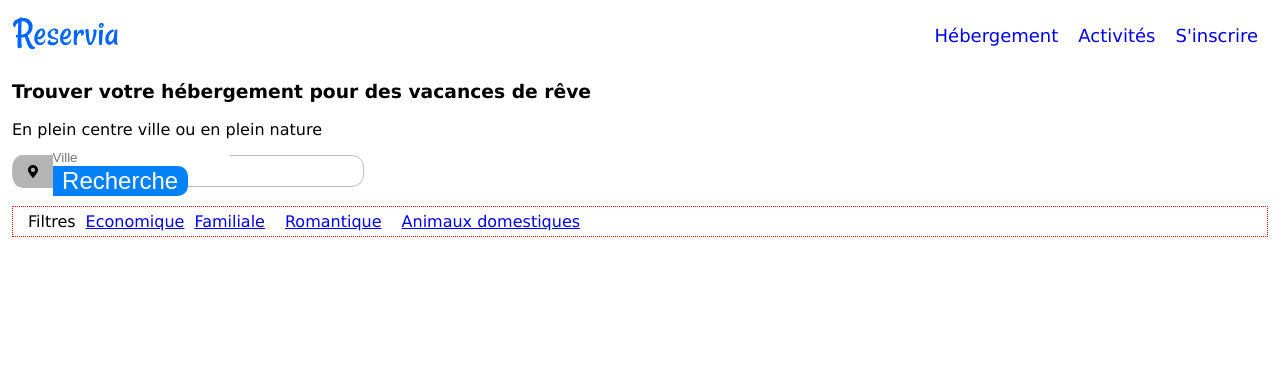
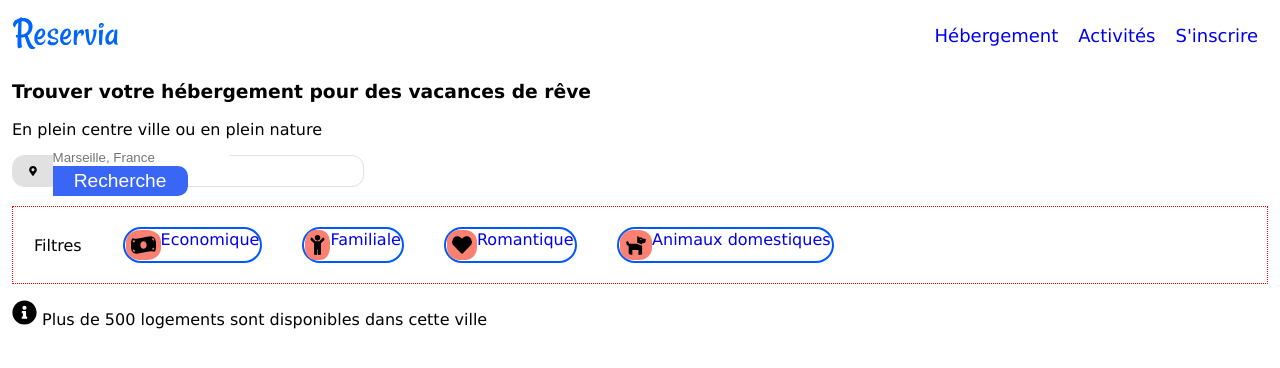
Before and after one commit to webservicesfrance/P2_shehzad_qaiser, a plain HTML site: page index.html in a window 1280 px wide. Drawn offline with Linux system fonts and the light colour scheme; a web font is replaced by a local one.

Commit message:
Realisation des boutons filtre teste 1

```diff
--- a/index.html
+++ b/index.html
@@ -29,6 +29,7 @@
         </div>
         <h3>Trouver votre hébergement pour des vacances de rêve</h3>
         <p>En plein centre ville ou en plein nature</p>
+        <!--Bouton Recherche-->
 
         <div id="recherches">
           <img id="gps" src="images/logo/map.svg" alt="logo gps" height="25" />
@@ -37,20 +38,44 @@
               type="text"
               name="recherche"
               id="recherche"
-              placeholder="Ville"
+              placeholder="Marseille, France"
             />
+            <!--size="20" definie la taille en longueur de texte du input-->
             <input id="btn" type="submit" value="Recherche" />
           </form>
         </div>
+
         <br />
 
         <div id="menu-filtre">
           <div id="filtres"><a href="#"></a>Filtres</div>
-          <div id="economique"><a href="#">Economique</a></div>
-          <div id="familial"><a href="#">Familiale</a></div>
-          <div id="romantique"><a href="#">Romantique</a></div>
-          <div id="animaux"><a href="#">Animaux domestiques</a></div>
+          <div id="economique">
+            <img class="rond" src="images/logo/argent.svg" alt="argent" />
+            <a href="#">Economique</a>
+          </div>
+          <div id="familial">
+            <img class="rond" src="images/logo/enfant.svg" alt="enfant" /><a
+              href="#"
+              >Familiale</a
+            >
+          </div>
+          <div id="romantique">
+            <img class="rond" src="images/logo/coeur.svg" alt="coeur" /><a
+              href="#"
+              >Romantique</a
+            >
+          </div>
+          <div id="animaux">
+            <img class="rond" src="images/logo/chien.svg" alt="animaux" /><a
+              href="#"
+              >Animaux domestiques</a
+            >
+          </div>
         </div>
+        <p>
+          <img src="images/logo/info.svg" alt="info" height="25" />
+          Plus de 500 logements sont disponibles dans cette ville
+        </p>
       </header>
     </div>
   </body>
--- a/style.css
+++ b/style.css
@@ -1,5 +1,10 @@
+@font-face {
+  font-family: "Raleway";
+  src: url("static/Raleway-Regular.ttf") format("truetype");
+}
+
 body {
-  font-family: Verdana, Geneva, Tahoma, sans-serif;
+  font-family: Raleway, Verdana, Geneva, Tahoma, sans-serif;
 }
 
 #bloc_page {
@@ -40,25 +45,83 @@ li {
   margin-right: 50%;
 }
 
+/*Bouton de Recherche*/
+#recherches {
+  display: flex;
+  flex-direction: row;
+  justify-content: center;
+  align-items: center;
+  border: 1px rgb(225, 225, 225) solid;
+  padding: 0;
+  width: 350px;
+  height: 30px;
+  border-radius: 12px;
+  font-family: Raleway, Verdana, Geneva, Tahoma, sans-serif;
+}
+#gps {
+  background-color: rgb(225, 225, 225);
+  height: 10px;
+  width: 20px;
+  border-top-left-radius: 10px;
+  border-bottom-left-radius: 10px;
+  padding: 10px;
+}
+#btn {
+  background-color: rgb(58, 102, 248);
+  font-size: 1.2em;
+  height: 30px;
+  width: 135px;
+  color: white;
+  border: none;
+  border-top-right-radius: 10px;
+  border-bottom-right-radius: 10px;
+}
+
+#recherche {
+  padding: 0;
+  border-width: 0px;
+}
+
 /*Menu filtre*/
 
 #menu-filtre {
   display: flex;
+  flex-direction: row;
   justify-content: start;
+  align-items: center;
   flex-wrap: wrap;
-  padding: 5px;
   border: 1px red dotted;
 }
 
 #filtres,
-#economie,
+#economique,
 #familial,
 #romantique,
 #animaux {
-  padding: 0 10px;
+  margin: 20px;
+  padding: 1px;
+  border-radius: 20px;
 }
 
-/**/
+a {
+  text-decoration-line: none;
+}
+
+#economique,
+#familial,
+#romantique,
+#animaux {
+  display: flex;
+  border: 2px solid rgb(0, 89, 255);
+  height: 30px;
+  width: auto;
+}
+
+.rond {
+  background-color: salmon;
+  border-radius: 40%;
+  padding: 5px;
+}
 
 /*Media queries pour les tablettes*/
 @media all and (max-width: 1024px) {
@@ -97,40 +160,3 @@ li {
     margin: 0;
   }
 }
-
-/*Bouton de Recherche*/
-#recherches {
-  display: flex;
-  flex-direction: row;
-  justify-content: center;
-  align-items: center;
-  border: 1px rgb(190, 190, 190) solid;
-  padding: 0;
-  width: 350px;
-  height: 30px;
-  border-radius: 12px;
-  background-color: ;
-}
-#gps {
-  background-color: rgb(180, 180, 180);
-  height: 13px;
-  width: 20px;
-  border-top-left-radius: 10px;
-  border-bottom-left-radius: 10px;
-  padding: 10px;
-}
-#btn {
-  background-color: rgb(4, 129, 247);
-  font-size: 1.5em;
-  height: 30px;
-  width: 135px;
-  color: white;
-  border: none;
-  border-top-right-radius: 10px;
-  border-bottom-right-radius: 10px;
-}
-
-#recherche {
-  padding: 0;
-  border-width: 0px;
-}
```
Also changed, not shown: images/logo/euro.svg (added), images/logo/info.svg (added), images/logo/statistique.svg (added).
